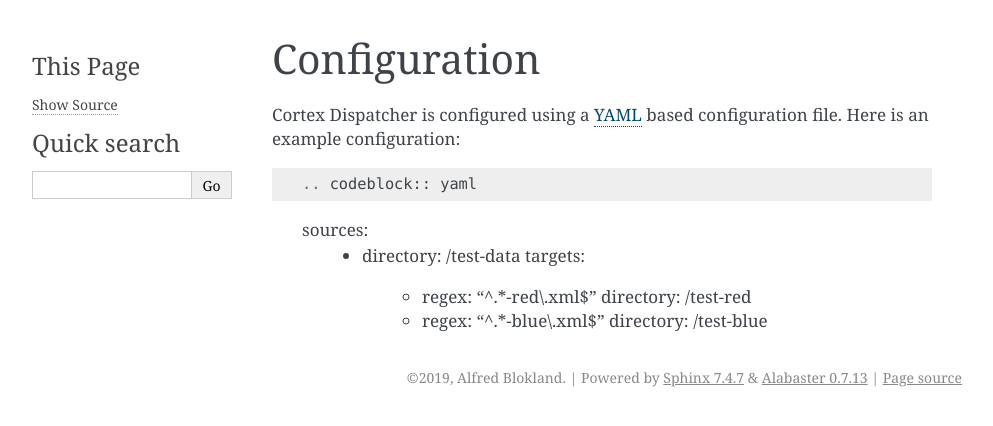
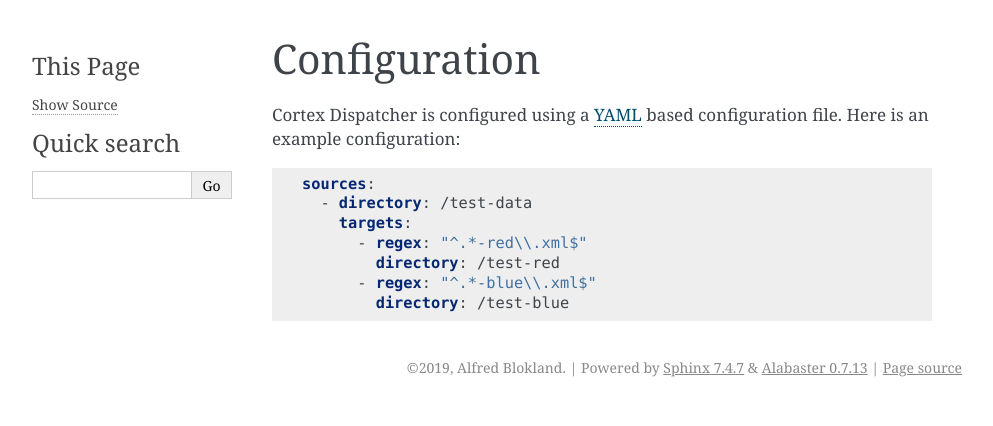
Before and after one commit to hendrikx-itc/cortex-dispatcher, a Sphinx documentation site: the page built from docs/configuration.rst, in a window 1280 px wide. Shown: the top 426 px of the page, without its empty margins (148-1141 px from the left). Built offline with Sphinx 7.4.7, drawn with Linux system fonts in a browser that asks for light colours.

Commit message:
Fix code-block

```diff
--- a/docs/configuration.rst
+++ b/docs/configuration.rst
@@ -2,9 +2,9 @@ Configuration
 =============
 
 Cortex Dispatcher is configured using a `YAML <http://yaml.org/>`_ based
-configuration file. Here is an example configuration::
+configuration file. Here is an example configuration:
 
-.. codeblock:: yaml
+.. code-block:: yaml
 
     sources:
       - directory: /test-data
```
